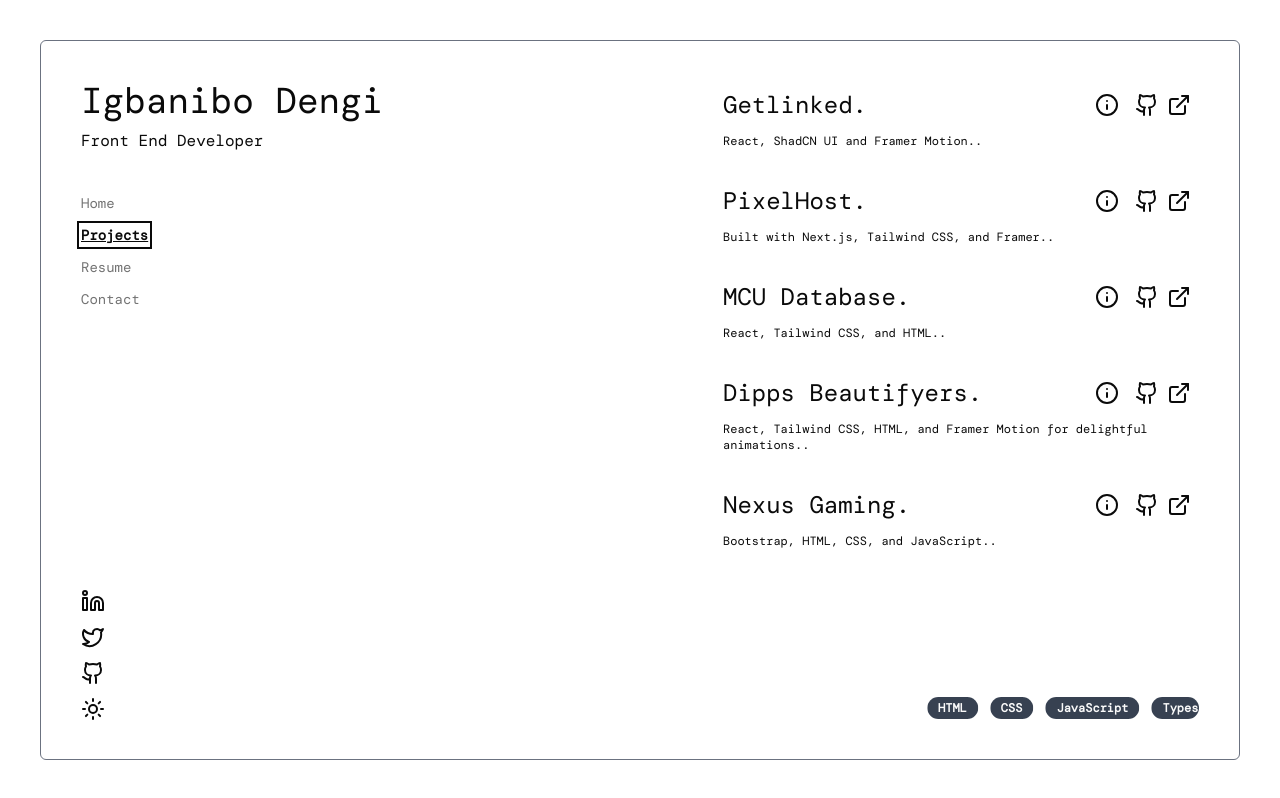
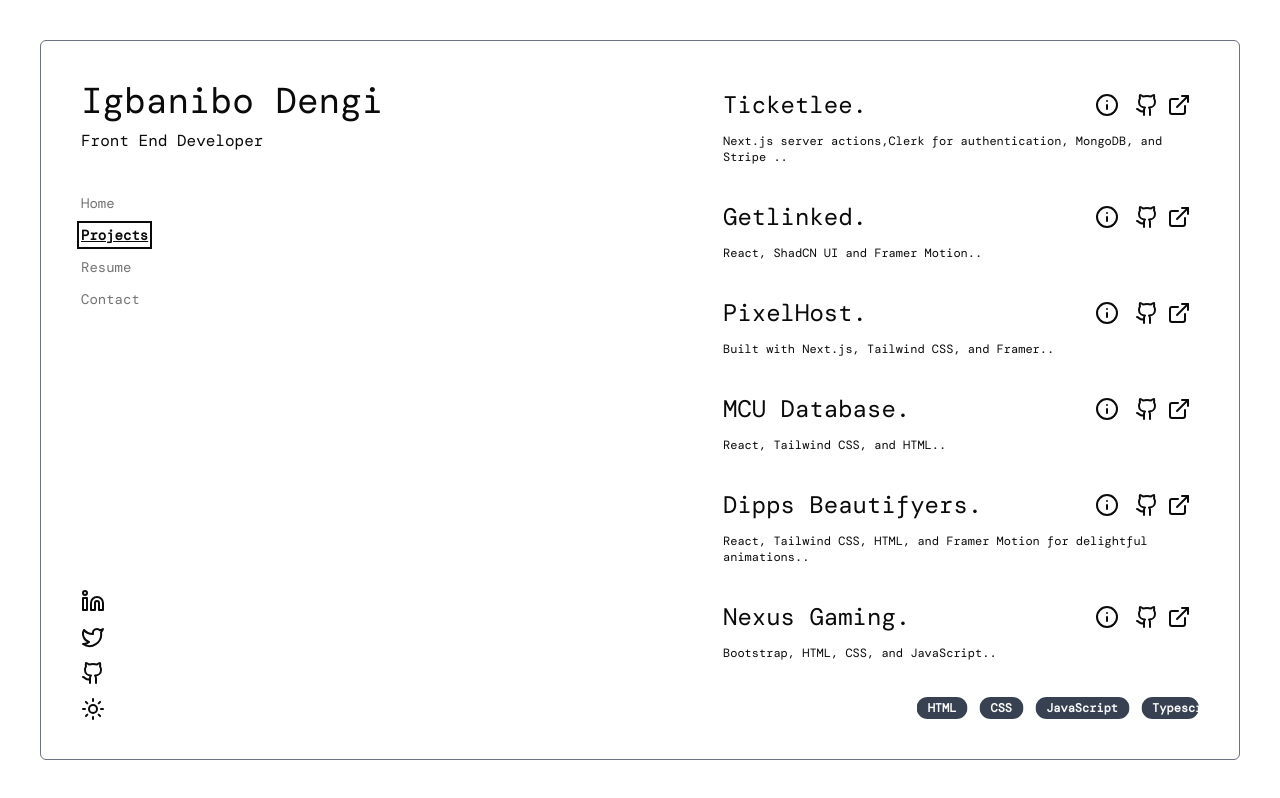
Before and after one commit to igbanibo-Dengi/portfolio-v3, a Next.js app: page / in a window 1280 px wide. Both pictures are taken after a click on the tab "Projects". Built offline with nearby package versions, Linux system fonts and the light colour scheme.

Commit message:
added new project

```diff
--- a/app/page.tsx
+++ b/app/page.tsx
@@ -10,7 +10,7 @@ import Resume from "@/components/Resume";
 export default function Home() {
   return (
     <main className=" h-screen w-screen sm:p-10 p-2 overflow-hidden  no-scrollbar">
-      <div className="border rounded-md border-gray-500 h-full  w-full flex flex-col p-4 sm:p-10 overflow-auto ">
+      <div className="border rounded-md border-gray-500 h-full overflow-y-scroll  no-scrollbar  w-full flex flex-col p-4 sm:p-10 overflow-auto ">
         <Tabs defaultValue="home" className="relative h-full">
           <div className="fixed flex justify-between flex-col w-[100px] h-[85vh] xl:h-[80vh]">
             <div className="flex flex-col gap-10">
@@ -123,9 +123,10 @@ export default function Home() {
                       <p>Git</p>
 
                       <Dot />
-                      <p>Payload CMS</p>
+                      <p>MongoDB</p>
+                      <Dot />
 
-                      <Dot />
+
                     </div>
                   </div>
                 </div>
--- a/components/Projects.tsx
+++ b/components/Projects.tsx
@@ -18,7 +18,7 @@ import { Badge } from "./ui/badge";
 
 const Projects = () => {
   return (
-    <div className="flex flex-col h-full justify-between max-w-[99%] items-end ml-auto">
+    <div className="flex flex-col h-full justify-between max-w-[99%] items-end ml-auto no-scrollbar">
       <div className="flex flex-col items-end">
         <div className=" sm:max-w-[500px] max-w-[250px] pl-4 h-full ">
           <ul className=" flex flex-col gap-5 no-scrollbar">
@@ -77,7 +77,7 @@ const Projects = () => {
                     </Link>
                   </span>
                 </span>
-                <p className="text-xs mt-3 rounded-md">
+                <p className="text-xs mt-3 rounded-md hidden sm:block">
                   {project.description}.
                 </p>
               </li>
@@ -96,7 +96,7 @@ const Projects = () => {
           <Badge>Tailwind</Badge>
           <Badge>Redux</Badge>
           <Badge>Git</Badge>
-          <Badge>Payload CMS</Badge>
+          <Badge>MongoDB</Badge>
         </div>
       </div>
     </div>
--- a/components/Resume.tsx
+++ b/components/Resume.tsx
@@ -36,7 +36,6 @@ const Resume = () => {
           <Badge>Tailwind</Badge>
           <Badge>Redux</Badge>
           <Badge>Git</Badge>
-          <Badge>Payload CMS</Badge>
         </div>
       </div>
     </div>
--- a/components/data.js
+++ b/components/data.js
@@ -1,6 +1,22 @@
 export const data = [
   {
-    id: 1,
+    id: 6,
+    image: "/images/ticketlee.png",
+    title: "Ticketlee",
+    github: "https://github.com/igbanibo-Dengi/ticketlee",
+    demo: "https://ticketlee.vercel.app/",
+    icons: ["Next.js", "MongoDB", "Clerk", "Stripe"],
+    description:
+      "Next.js server actions,Clerk for authentication, MongoDB, and Stripe .",
+    details:
+      "  -Ticketlee is a Fullstack project for creating and selling event tickets\n" +
+      "  - Built with Next.js server actions, MongoDB, and Clerk for authentication\n" +
+      "  - Sign in details:\n" +
+      "    - Username: guest\n" +
+      "    - Password: teeketly",
+  },
+  {
+    id: 5, // Updated index
     image: "/images/get-linked.png",
     title: "Getlinked",
     github: "https://github.com/igbanibo-Dengi/get_linked",
@@ -8,10 +24,10 @@ export const data = [
     icons: ["Next.js", "Tailwind CSS", "ShadCN UI", "Framer Motion"],
     description: "React, ShadCN UI and Framer Motion.",
     details:
-      "Getlinked was built during a hackathon event i participated in, I used Next.js for the frontend framework, Tailwind CSS for styling, ShadCn UI for building the user interface components , and Framer motion for animations",
+      "Getlinked was built during a hackathon event I participated in, I used Next.js for the frontend framework, Tailwind CSS for styling, ShadCn UI for building the user interface components, and Framer motion for animations",
   },
   {
-    id: 2,
+    id: 4, // Updated index
     image: "/images/Pixel-Host.png",
     title: "PixelHost",
     github: "https://github.com/igbanibo-Dengi/vision",
@@ -22,7 +38,7 @@ export const data = [
       "PixelHost, a Next.js app with Tailwind CSS and Framer Motion, offers a visually appealing UI for hosting services.",
   },
   {
-    id: 3,
+    id: 3, // Updated index
     image: "/images/MCU.png",
     title: "MCU Database",
     github: "https://github.com/igbanibo-Dengi/mcu-database",
@@ -33,7 +49,7 @@ export const data = [
       "MCU Database is a React application with Tailwind CSS and HTML, providing a comprehensive database for Marvel Cinematic Universe enthusiasts.",
   },
   {
-    id: 4,
+    id: 2, // Updated index
     image: "/images/dipps.png",
     title: "Dipps Beautifyers",
     github: "https://github.com/igbanibo-Dengi/dipps-",
@@ -45,7 +61,7 @@ export const data = [
       "Dipps Beautifyers is a React project featuring Tailwind CSS, HTML, and Framer Motion for stunning animations, creating a delightful user experience.",
   },
   {
-    id: 5,
+    id: 1, // Updated index
     image: "/images/nexus.png",
     title: "Nexus Gaming",
     github: "https://github.com/igbanibo-Dengi/nexus-gaming",
```
Also changed, not shown: public/images/ticketlee.png (added).
